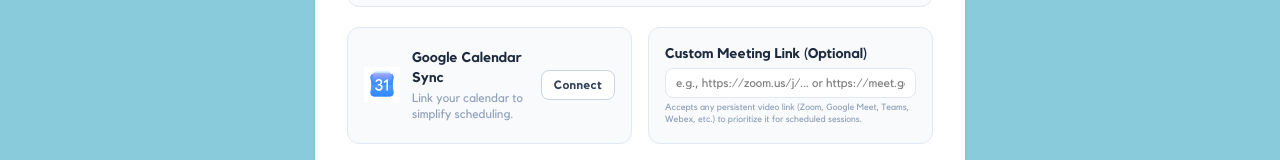
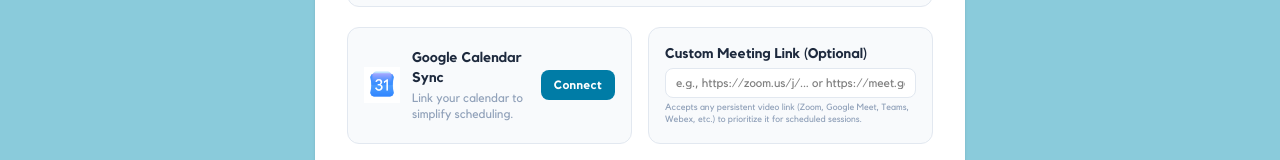
Before and after one commit to Ummah-Professionals-2026-Internship/team-halal-js, a React (Vite) app in the folder client/: page /mentor/availability-setup in a window 1280 px wide. Shown: the part 621-781 px from the top of the page. Built offline with nearby package versions, Linux system fonts and the light colour scheme; no server answers.

Commit message:
Update Google Calendar connect button to primary blue style

```diff
--- a/client/src/components/Mentee/MenteeAcademicSetup.jsx
+++ b/client/src/components/Mentee/MenteeAcademicSetup.jsx
@@ -269,7 +269,7 @@
               className={`px-3 py-1.5 rounded-lg text-xs font-semibold tracking-wide border transition-all ${
                 formData.calendarAccess
                   ? 'bg-emerald-50 text-emerald-700 border-emerald-300 hover:bg-emerald-100'
-                  : 'bg-white text-slate-700 border-slate-300 hover:bg-slate-50'
+                  : 'bg-[#007CA6] text-white border-transparent hover:bg-[#006080]'
               }`}
             >
               {formData.calendarAccess ? '✓ Connected' : 'Connect'}
--- a/client/src/components/Mentor/MentorAvailabilitySetup.jsx
+++ b/client/src/components/Mentor/MentorAvailabilitySetup.jsx
@@ -263,7 +263,7 @@
               className={`px-3 py-1.5 rounded-lg text-xs font-semibold tracking-wide border transition-all flex-shrink-0 ${
                 calendarAccess
                   ? 'bg-emerald-50 text-emerald-700 border-emerald-300 hover:bg-emerald-100'
-                  : 'bg-white text-slate-700 border-slate-300 hover:bg-slate-100'
+                  : 'bg-[#007CA6] text-white border-transparent hover:bg-[#006080]'
               }`}
             >
               {calendarAccess ? '✓ Connected' : 'Connect'}
```
